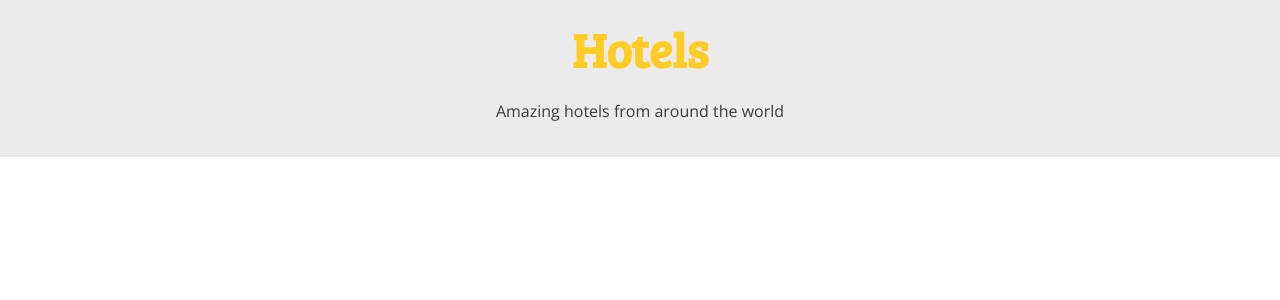
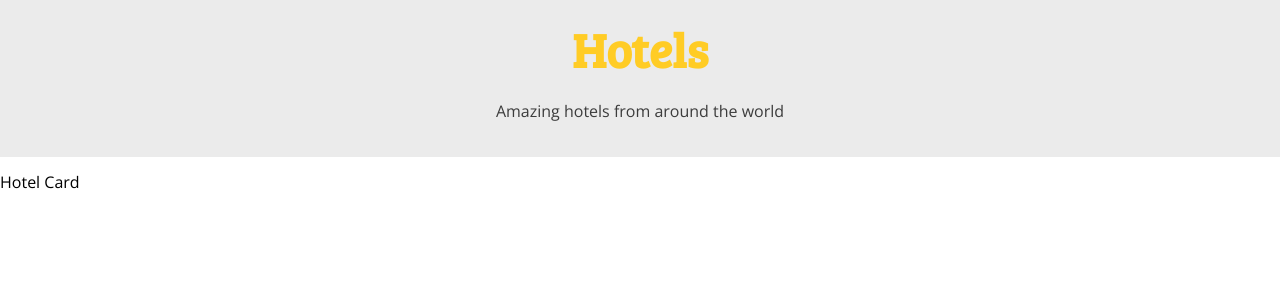
Before and after one commit to adamhughes86/laterooms-kata, an Angular app: page / in a window 1280 px wide. Shown: the top 300 px of the page. Built offline with nearby package versions, Linux system fonts and the light colour scheme.

Commit message:
Add hotel card basic component

```diff
--- a/src/app/app.component.html
+++ b/src/app/app.component.html
@@ -1 +1,3 @@
 <app-hero></app-hero>
+
+<app-hotel-card></app-hotel-card>
--- a/src/app/app.module.ts
+++ b/src/app/app.module.ts
@@ -4,11 +4,13 @@ import { NgModule } from '@angular/core';
 import { AppComponent } from './app.component';
 import { DataService } from './services/data.service';
 import { HeroComponent } from './components/hero/hero.component';
+import { HotelCardComponent } from './components/hotel-card/hotel-card.component';
 
 @NgModule({
   declarations: [
     AppComponent,
-    HeroComponent
+    HeroComponent,
+    HotelCardComponent
   ],
   imports: [
     BrowserModule
--- /dev/null
+++ b/src/app/components/hotel-card/hotel-card.component.html
@@ -0,0 +1,3 @@
+<p>
+  Hotel Card
+</p>
--- /dev/null
+++ b/src/app/components/hotel-card/hotel-card.component.ts
@@ -0,0 +1,15 @@
+import { Component, OnInit } from '@angular/core';
+
+@Component({
+  selector: 'app-hotel-card',
+  templateUrl: './hotel-card.component.html',
+  styleUrls: ['./hotel-card.component.scss']
+})
+export class HotelCardComponent implements OnInit {
+
+  constructor() { }
+
+  ngOnInit() {
+  }
+
+}
```
Also changed, not shown: src/app/components/hotel-card/hotel-card.component.scss (added), 1 other file (tests, documents, lock files or other folders).
